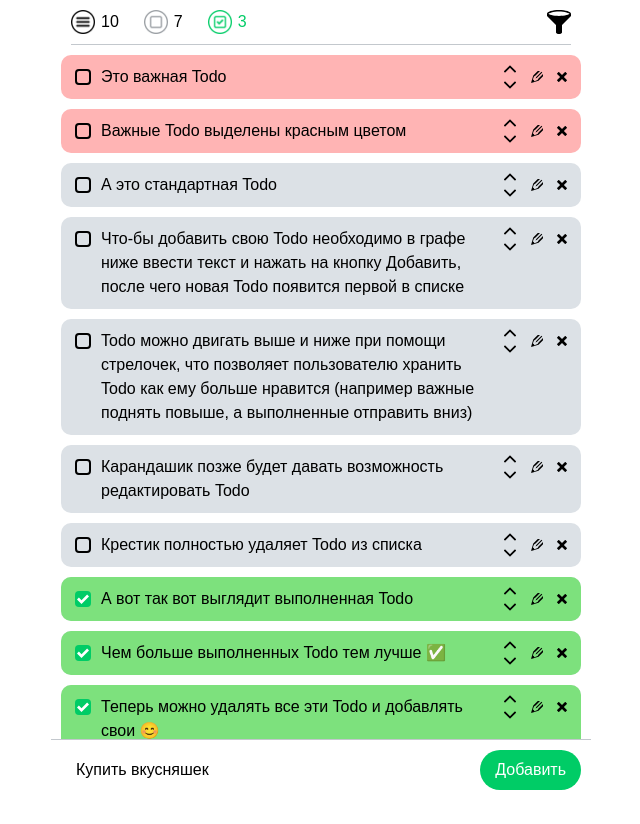
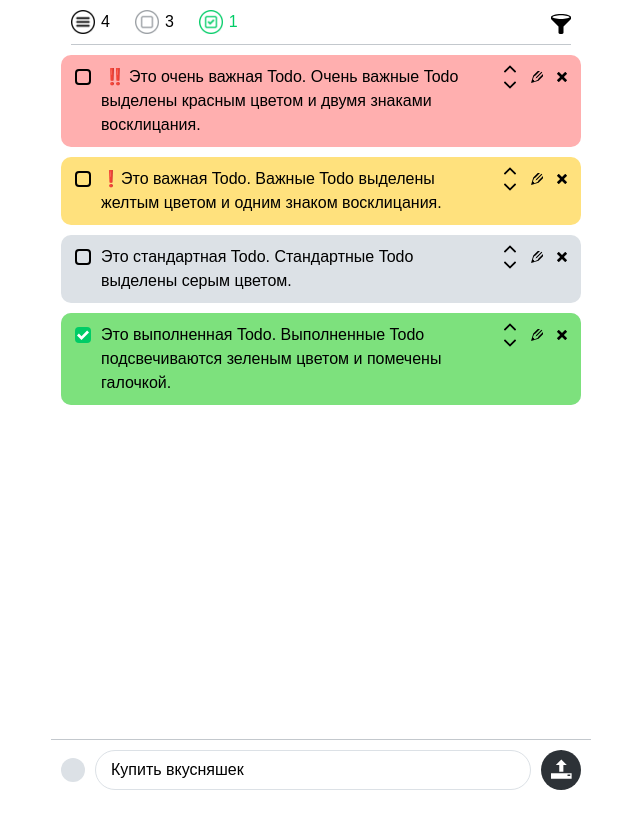
Before and after one commit to kozubskyi/todo-app, a React (Create React App) app: page / in a window 1280 px wide. Shown: the whole page, without its empty margins (319-959 px from the left). After the commit the page ends 800 px from the top, so only its background shows below. Built offline with nearby package versions, Linux system fonts and the light colour scheme.

Commit message:
добавил функционал создания тудушек разного типа

```diff
--- a/src/App.js
+++ b/src/App.js
@@ -1,9 +1,9 @@
-import React, { Component, useState, useEffect } from 'react';
+import React, { Component } from 'react';
 
 import 'reset-css';
 import './App.scss';
 
-import Stats from './components/Stats/Stats';
+import Header from './components/Header/Header';
 import TodoList from './components/TodoList/TodoList';
 import Todo from './components/Todo/Todo';
 import TodoCreator from './components/TodoCreator/TodoCreator';
@@ -13,50 +13,27 @@ import TodoEditor from './components/TodoEditor/TodoEditor';
 class App extends Component {
   state = {
     todos: [
-      { id: 'id-1', text: 'Это важная Todo', type: 'important', completed: false },
-      { id: 'id-2', text: 'Важные Todo выделены красным цветом', type: 'important', completed: false },
-      { id: 'id-3', text: 'А это стандартная Todo', type: 'standart', completed: false },
       {
-        id: 'id-4',
-        text:
-          'Что-бы добавить свою Todo необходимо в графе ниже ввести текст и нажать на кнопку Добавить, после чего новая Todo появится первой в списке',
+        id: 'id-1',
+        text: 'Это очень важная Todo. Очень важные Todo выделены красным цветом и двумя знаками восклицания.',
+        type: 'very-important',
+        completed: false,
+      },
+      {
+        id: 'id-2',
+        text: 'Это важная Todo. Важные Todo выделены желтым цветом и одним знаком восклицания.',
+        type: 'important',
+        completed: false,
+      },
+      {
+        id: 'id-3',
+        text: 'Это стандартная Todo. Стандартные Todo выделены серым цветом.',
         type: 'standart',
         completed: false,
       },
       {
-        id: 'id-5',
-        text:
-          'Todo можно двигать выше и ниже при помощи стрелочек, что позволяет пользователю хранить Todo как ему больше нравится (например важные поднять повыше, а выполненные отправить вниз)',
-        type: 'standart',
-        completed: false,
-      },
-      {
-        id: 'id-6',
-        text: 'Карандашик позже будет давать возможность редактировать Todo',
-        type: 'standart',
-        completed: false,
-      },
-      {
-        id: 'id-7',
-        text: 'Крестик полностью удаляет Todo из списка',
-        type: 'standart',
-        completed: false,
-      },
-      {
-        id: 'id-8',
-        text: 'А вот так вот выглядит выполненная Todo',
-        type: 'standart',
-        completed: true,
-      },
-      {
-        id: 'id-9',
-        text: 'Чем больше выполненных Todo тем лучше ✅',
-        type: 'standart',
-        completed: true,
-      },
-      {
-        id: 'id-10',
-        text: 'Теперь можно удалять все эти Todo и добавлять свои 😊',
+        id: 'id-4',
+        text: 'Это выполненная Todo. Выполненные Todo подсвечиваются зеленым цветом и помечены галочкой.',
         type: 'standart',
         completed: true,
       },
@@ -73,7 +50,7 @@ class App extends Component {
 
   componentDidUpdate(prevProps, prevState) {
     prevState.todos !== this.state.todos && localStorage.setItem('todos', JSON.stringify(this.state.todos));
-    // localStorage.clear();
+    localStorage.clear();
   }
 
   handleFormSubmit = todo => this.setState({ todos: [todo, ...this.state.todos] });
@@ -125,24 +102,26 @@ class App extends Component {
   };
 
   filterTodos = () => {
+    const veryImportantTodos = this.state.todos.filter(
+      todo => todo.type === 'very-important' && todo.completed === false,
+    );
     const importantTodos = this.state.todos.filter(todo => todo.type === 'important' && todo.completed === false);
     const standartTodos = this.state.todos.filter(todo => todo.type === 'standart' && todo.completed === false);
     const completedTodos = this.state.todos.filter(todo => todo.completed === true);
-    this.setState({ todos: [...importantTodos, ...standartTodos, ...completedTodos] });
+    this.setState({ todos: [...veryImportantTodos, ...importantTodos, ...standartTodos, ...completedTodos] });
   };
 
   render() {
     return (
       <>
-        <Stats todos={this.state.todos} filterTodos={this.filterTodos} />
-        <TodoList>
+        <Header todos={this.state.todos} filterTodos={this.filterTodos} />
+        <TodoList todos={this.state.todos}>
           <Todo
             todos={this.state.todos}
             upTodo={this.upTodo}
             downTodo={this.downTodo}
             handleTodoEdit={this.handleTodoEdit}
             handleTodoDelete={this.handleTodoDelete}
-            isTodoDeleting={this.state.isTodoDeleting}
             onTodoClick={this.onTodoClick}
           />
         </TodoList>
--- a/src/App.scss
+++ b/src/App.scss
@@ -2,9 +2,10 @@
   --main-light-grey-color: rgb(220, 225, 230);
   --light-grey-color: rgb(195, 200, 205);
   --grey-color:: rgb(150, 155, 160);
-  // --dark-grey-color: rgb(45, 50, 55);
+  --dark-grey-color: rgb(45, 50, 55);
+  --light-yellow-color: rgb(255, 225, 125);
   --red-color: rgb(255, 120, 120);
-  --light-red-color: rgb(255, 180, 180);
+  --light-red-color: rgb(255, 175, 175);
   --green-color: rgb(0, 204, 102);
   --light-green-color: rgb(125, 225, 125);
 }
--- a/src/components/Backdrop/Backdrop.js
+++ b/src/components/Backdrop/Backdrop.js
@@ -4,7 +4,6 @@ import './Backdrop.scss';
 
 const Backdrop = ({ closeEditingForm }) => {
   const body = document.querySelector('body');
-
   return <div className="backdrop" style={{ height: body.scrollHeight }} onClick={closeEditingForm}></div>;
 };
 
--- a/src/components/Stats/Stats.js
+++ b/src/components/Header/Header.js
@@ -1,8 +1,8 @@
 import React from 'react';
 
-import './Stats.scss';
+import './Header.scss';
 
-const Stats = ({ todos, filterTodos }) => {
+const Header = ({ todos, filterTodos }) => {
   return (
     <header>
       <div className="stats">
@@ -18,4 +18,4 @@ const Stats = ({ todos, filterTodos }) => {
   );
 };
 
-export default Stats;
+export default Header;
--- a/src/components/Stats/Stats.scss
+++ b/src/components/Header/Header.scss
@@ -59,9 +59,9 @@ header {
 }
 
 .filter-btn {
-  width: 24px;
-  height: 24px;
-  margin: 0 10px 0 auto;
+  width: 20px;
+  height: 20px;
+  margin: 4px 10px 0 auto;
   padding: 0;
 
   background-image: url(../../images/filter.svg);
--- a/src/components/Todo/Todo.js
+++ b/src/components/Todo/Todo.js
@@ -10,7 +10,20 @@ const Todo = ({ todos, upTodo, downTodo, handleTodoEdit, handleTodoDelete, onTod
       return (
         <li className={`todo__item ${todo.type}`} key={todo.id}>
           <input type="checkbox" id={todo.id} onChange={() => onTodoClick(todo.id)} checked={todo.completed} />
-          <label htmlFor={todo.id}>{todo.text}</label>
+          <label htmlFor={todo.id}>
+            {todo.type === 'very-important' ? (
+              <span className="emoji very-important" role="img">
+                ‼️
+              </span>
+            ) : (
+              todo.type === 'important' && (
+                <span className="emoji important" role="img">
+                  ❗️
+                </span>
+              )
+            )}
+            {todo.text}
+          </label>
           <div className="move-todo-block">
             <button type="button" className="move-todo up-todo" onClick={() => upTodo(array.indexOf(todo))}></button>
             <button
@@ -40,63 +53,4 @@ const Todo = ({ todos, upTodo, downTodo, handleTodoEdit, handleTodoDelete, onTod
   );
 };
 
-//* Todo написанная классом
-
-// class Todo extends Component {
-//   componentDidMount() {
-//     console.log('componentDidMount');
-//   }
-
-//   componentWillUnmount() {
-//     console.log('componentWillUnmount');
-//   }
-
-//   makeMarkup = array => {
-//     return array.map(todo => {
-
-//       return (
-//         <li className={`todo__item ${todo.type}`} key={todo.id}>
-//           <input
-//             type="checkbox"
-//             id={todo.id}
-//             onChange={() => this.props.onTodoClick(todo.id)}
-//             checked={todo.completed}
-//           />
-//           <label htmlFor={todo.id}>{todo.text}</label>
-//           <div className="move-todo-block">
-//             <button
-//               type="button"
-//               className="move-todo up-todo"
-//               onClick={() => this.props.upTodo(array.indexOf(todo))}
-//             ></button>
-//             <button
-//               type="button"
-//               className="move-todo down-todo"
-//               onClick={() => this.props.downTodo(array.indexOf(todo))}
-//             ></button>
-//           </div>
-//           <button type="button" className="edit-todo"></button>
-//           <button type="button" className="delete-todo" onClick={() => this.props.handleTodoDelete(todo.id)}></button>
-//         </li>
-//       );
-//     });
-//   };
-
-//   render() {
-//     // const importantTodos = this.props.todos.filter(todo => todo.type === 'important' && !todo.completed);
-//     // const standartTodos = this.props.todos.filter(todo => todo.type === 'standart' && !todo.completed);
-//     // const completedTodos = this.props.todos.filter(todo => todo.completed);
-
-//     return (
-//       <>
-//         {this.makeMarkup(this.props.todos)}
-
-//         {/* {this.makeMarkup(importantTodos)}
-//           {this.makeMarkup(standartTodos)}
-//           {this.makeMarkup(completedTodos)} */}
-//       </>
-//     );
-//   }
-// }
-
 export default Todo;
--- a/src/components/Todo/Todo.scss
+++ b/src/components/Todo/Todo.scss
@@ -16,6 +16,20 @@
   // animation: scale-in 0.5s cubic-bezier(0.175, 0.885, 0.32, 1.275) both;
 }
 
+.emoji {
+  display: inline-block;
+  text-align: center;
+  color: red;
+  font-weight: 700;
+
+  &.very-important {
+    width: 28px;
+  }
+  &.important {
+    width: 20px;
+  }
+}
+
 // @keyframes scale-in {
 //   from {
 //     transform: scale(0);
@@ -30,6 +44,10 @@
 }
 
 .todo__item.important {
+  background-color: var(--light-yellow-color);
+}
+
+.todo__item.very-important {
   background-color: var(--light-red-color);
 }
 
--- a/src/components/TodoCreator/TodoCreator.js
+++ b/src/components/TodoCreator/TodoCreator.js
@@ -35,8 +35,15 @@ const TodoCreator = ({ todos, handleFormSubmit }) => {
     return Math.floor(Math.random() * (max - min + 1)) + min;
   };
 
+  const changeTodoType = event => {
+    event.target.value === 'standart' && setType('important');
+    event.target.value === 'important' && setType('very-important');
+    event.target.value === 'very-important' && setType('standart');
+  };
+
   return (
     <form className="todo-creator__form" onSubmit={onFormSubmit}>
+      <button className="todo-type-btn" type="button" value={type} onClick={changeTodoType}></button>
       <input
         type="text"
         value={text}
@@ -44,69 +51,9 @@ const TodoCreator = ({ todos, handleFormSubmit }) => {
         autoComplete="off"
         placeholder={placeholders[getRandomInRange(0, placeholders.length - 1)]}
       />
-      <button className="button" type="submit">
-        Добавить
-      </button>
+      <button className="add-todo-btn" type="submit"></button>
     </form>
   );
 };
 
-//* TodoCreator написанный классом
-
-// class TodoCreator extends Component {
-//   static defaultProps = {
-//     text: '',
-//     type: 'standart',
-//   };
-
-//   state = {
-//     text: this.props.text,
-//     type: this.props.type,
-//     placeholders: [
-//       'Сходить на футбол',
-//       'Купить продукты',
-//       'Навестить родственников',
-//       'Купить подарок',
-//       'Помыть посуду',
-//       'Прибраться в доме',
-//       'Починить что-то в доме',
-//       'Сьездить в отпуск',
-//       'Отправиться в путешествие',
-//       'Вынести мусор',
-//       'Купить вкусняшек',
-//     ],
-//     // placeholder: '',
-//   };
-
-//   onFormSubmit = event => {
-//     event.preventDefault();
-//     const todo = { id: uuidv4(), text: this.state.text, type: this.state.type, completed: false };
-//     todo.text !== '' && this.props.handleFormSubmit(todo);
-//     this.formReset();
-//   };
-
-//   formReset = () => this.setState({ text: '' });
-
-//   changeInputValue = event => this.setState({ text: event.target.value });
-
-//   getRandomInRange(min, max) {
-//     return Math.floor(Math.random() * (max - min + 1)) + min;
-//   }
-
-//   render() {
-//     return (
-//       <form className="todo-creator__form" onSubmit={this.onFormSubmit}>
-//         <input
-//           type="text"
-//           value={this.state.text}
-//           onChange={this.changeInputValue}
-//           autoComplete="off"
-//           placeholder={this.state.placeholders[this.getRandomInRange(0, this.state.placeholders.length - 1)]}
-//         />
-//         <button type="submit">Добавить</button>
-//       </form>
-//     );
-//   }
-// }
-
 export default TodoCreator;
--- a/src/components/TodoCreator/TodoCreator.scss
+++ b/src/components/TodoCreator/TodoCreator.scss
@@ -5,6 +5,7 @@
   right: 0;
 
   display: flex;
+  align-items: center;
 
   max-width: 540px;
 
@@ -26,7 +27,8 @@
   margin: 0 10px 0 0;
   padding: 0 15px;
 
-  border: none;
+  // border: none;
+  border: 1px solid var(--main-light-grey-color);
   border-radius: 20px;
 
   outline: none;
@@ -35,3 +37,40 @@
     color: var(--grey-color);
   }
 }
+
+.todo-type-btn {
+  min-width: 24px;
+  height: 24px;
+  margin-right: 10px;
+  border: none;
+  border-radius: 50%;
+
+  &[value='standart'] {
+    background-color: var(--main-light-grey-color);
+  }
+  &[value='important'] {
+    background-color: var(--light-yellow-color);
+  }
+  &[value='very-important'] {
+    background-color: var(--light-red-color);
+  }
+}
+
+.add-todo-btn {
+  background-color: var(--dark-grey-color);
+  border: none;
+  border-radius: 50%;
+
+  margin: 0;
+  padding: 8px 8px 10px 10px;
+
+  min-width: 40px;
+  height: 40px;
+
+  cursor: pointer;
+
+  background-image: url(../../images/add-todo.svg);
+  background-origin: content-box;
+  background-size: cover;
+  background-repeat: no-repeat;
+}
--- a/src/components/TodoEditor/TodoEditor.js
+++ b/src/components/TodoEditor/TodoEditor.js
@@ -16,9 +16,7 @@ const TodoEditor = ({ todoText, handleTodoTextEdit, closeEditingForm }) => {
   return (
     <form className="todo-editor__form" onSubmit={onFormSubmit}>
       <input type="text" value={text} onChange={changeInputValue} autoComplete="off" autoFocus />
-      <button className="button" type="submit">
-        Редактировать
-      </button>
+      <button className="edit-todo-btn" type="submit"></button>
     </form>
   );
 };
--- a/src/components/TodoList/TodoList.js
+++ b/src/components/TodoList/TodoList.js
@@ -1,6 +1,6 @@
 import React from 'react';
 
-const TodoList = ({ children }) => {
+const TodoList = ({ todos, children }) => {
   return <ul className="todo__list">{children}</ul>;
 };
 
```
Also changed, not shown: src/components/TodoEditor/TodoEditor.scss (+21 -1 lines), src/images/add-todo.svg (added).
